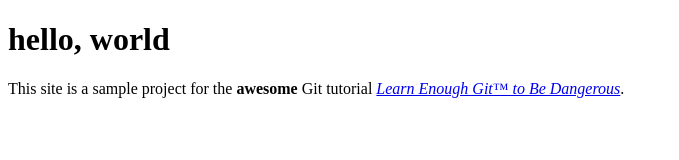
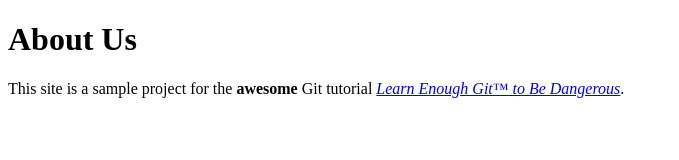
Before and after one commit to ernesto-rod/website, a plain HTML site: page about.html in a window 1280 px wide. Shown: the whole page, without its empty margins (0-679 px from the left). Drawn offline with Linux system fonts and the light colour scheme.

Commit message:
Change page heading

```diff
--- a/about.html
+++ b/about.html
@@ -4,7 +4,7 @@
     <title>A whale of a greeting</title>
   </head>
   <body>
-    <h1>hello, world</h1>
+    <h1>About Us</h1>
     <p>
       This site is a sample project for the <strong>awesome</strong> Git
       tutorial <a href="https://www.learnenough.com/git-tutorial"><em>Learn Enough Git™ to Be Dangerous</em></a>.
```
